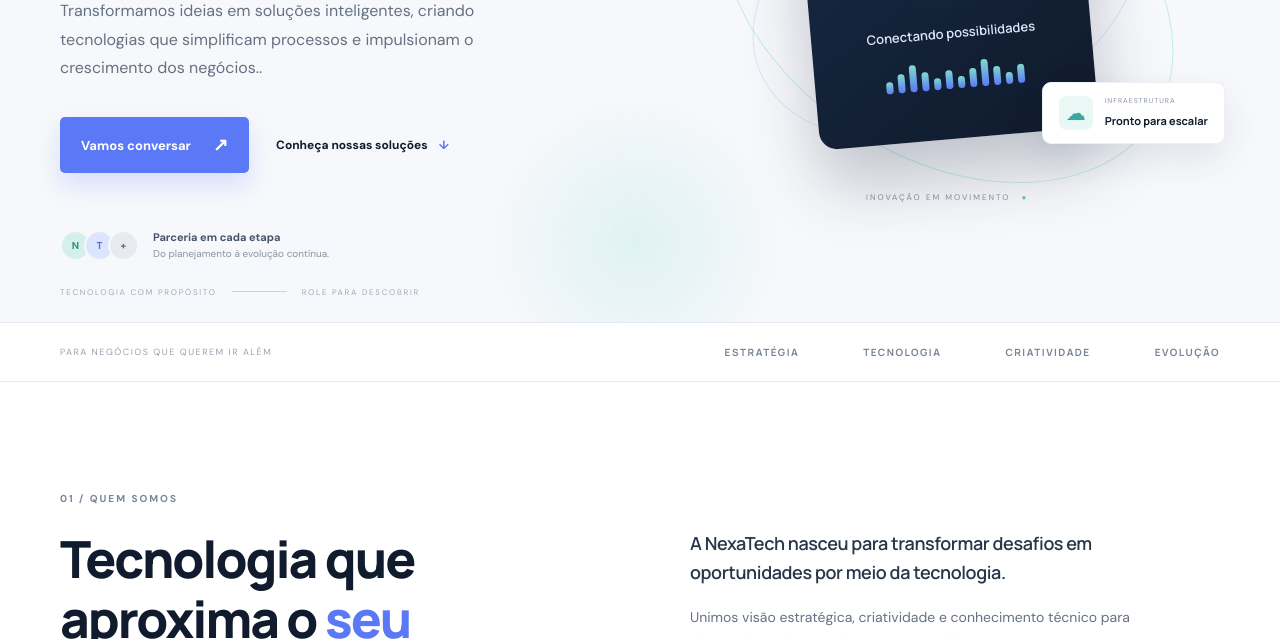
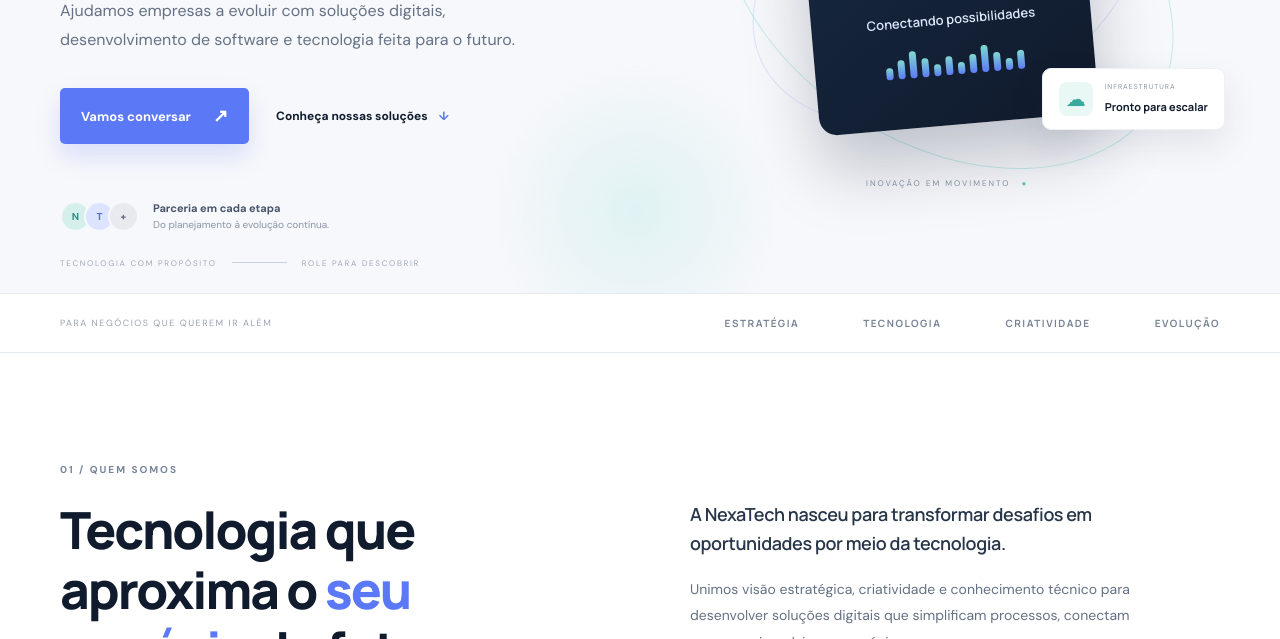
Before and after one commit to GabrielSbruzzi/Trabalho-Final-DevOps, a plain HTML site: page index.html in a window 1280 px wide. Shown: the part 461-1100 px from the top of the page. Drawn offline with Linux system fonts and the light colour scheme.

Commit message:
Atualização

```diff
--- a/index.html
+++ b/index.html
@@ -33,7 +33,7 @@
         <div class="hero-copy">
           <div class="eyebrow"><span class="pulse"></span> TECNOLOGIA • INOVAÇÃO • RESULTADOS</div>
           <h1>Ideias inteligentes.<br><span>Resultados reais.</span></h1>
-          <p class="hero-description">Transformamos ideias em soluções inteligentes, criando tecnologias que simplificam processos e impulsionam o crescimento dos negócios..</p>
+          <p class="hero-description">Ajudamos empresas a evoluir com soluções digitais, desenvolvimento de software e tecnologia feita para o futuro.</p>
           <div class="hero-actions">
             <a class="button button-primary" href="#contato">Vamos conversar <span>↗</span></a>
             <a class="text-link" href="#servicos">Conheça nossas soluções <span>↓</span></a>
```
